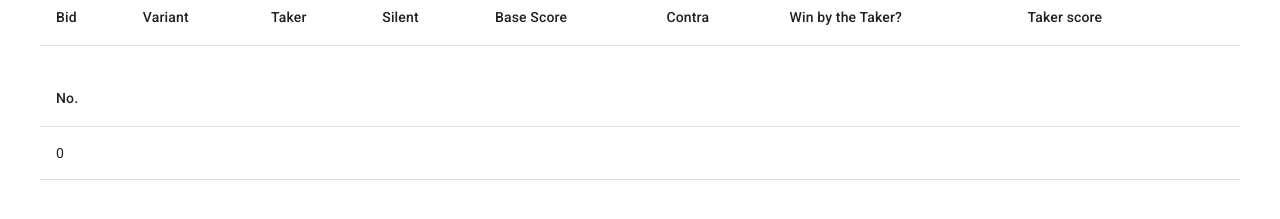
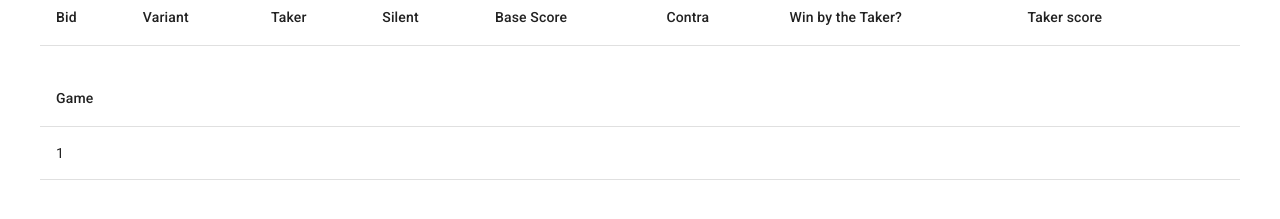
Before and after one commit to samson84/tarock-sheet, a React (Create React App) app: page / in a window 1280 px wide. Both pictures are taken after a click on the button "SAVE SCORES". Shown: the part 507-726 px from the top of the page. Built offline with nearby package versions, Linux system fonts and the light colour scheme.

Commit message:
correct game index

```diff
--- a/src/components/ScoreSheet.tsx
+++ b/src/components/ScoreSheet.tsx
@@ -28,7 +28,7 @@ const ScoreSheet = ({ gameScoreList }: ScoreSheetProps) => {
       <Table>
         <TableHead>
           <TableRow>
-            <TableCell>No.</TableCell>
+            <TableCell>Game</TableCell>
             {players.map((player) => (
               <TableCell key={player}>{`${player} (${
                 sum[player] === undefined ? "" : sum[player]
@@ -39,7 +39,7 @@ const ScoreSheet = ({ gameScoreList }: ScoreSheetProps) => {
         <TableBody>
           {gameScoreList.map((scores, index) => (
             <TableRow key={index}>
-              <TableCell>{index}</TableCell>
+              <TableCell>{index + 1}</TableCell>
               {players.map((player) => (
                 <TableCell key={player}>
                   {scores[player] === undefined ? " " : scores[player]}
```
